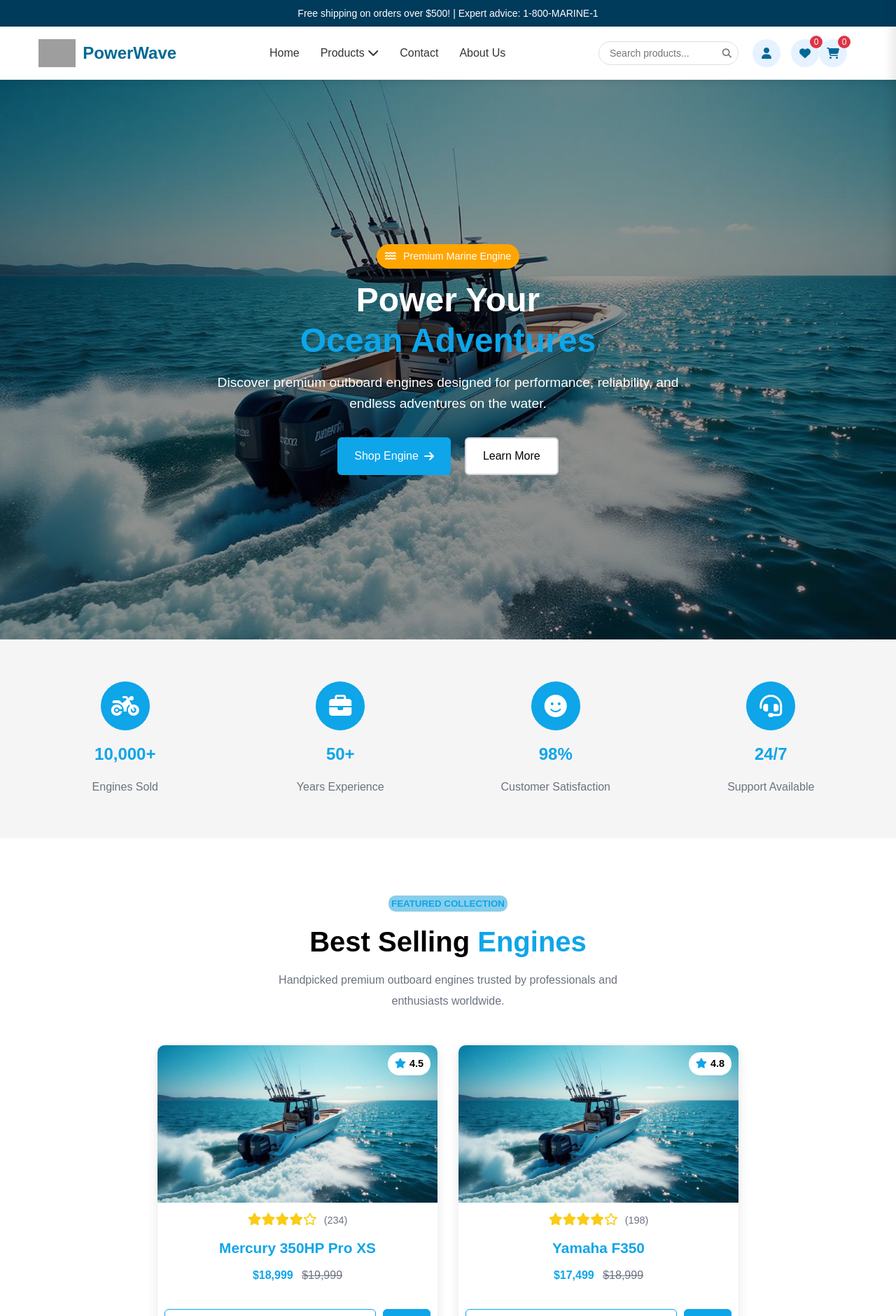
After one commit to Jeanphilippe45tr/Outboards-sales, a PHP site: page /pages/account/dashboard.php in a window 1280 px wide. The commit adds this page. Shown: the top 1881 px of the page at 70% size. Run offline with PHP 8.4, Linux system fonts and the light colour scheme; data that the repository does not hold is empty; grey boxes are pictures that could not be loaded.

Commit message:
Modifications des fichiers existants et ajout des nouveaux fichiers

```diff
--- /dev/null
+++ b/includes/collection.php
@@ -0,0 +1,265 @@
+<section class="featured-collection">
+  <style>
+    .featured-collection {
+      background-color: white; /* section background changed to white */
+      color: black;
+      padding: 80px 20px;
+      font-family: Arial, sans-serif;
+      text-align: center;
+    }
+
+    /* Header texts */
+    .featured-collection small {
+      color: #0ea5e9;
+      font-weight: bold;
+      text-transform: uppercase;
+      background: skyblue;
+      padding: 4px;
+      border-radius: 10px;
+    }
+
+    .featured-collection h2 {
+      font-size: 2.5rem;
+      margin: 10px 0;
+    }
+
+    .featured-collection h2 .black-text {
+      color: black;
+    }
+
+    .featured-collection h2 .blue-text {
+      color: #0ea5e9;
+    }
+
+    .featured-collection p {
+      color: #6b7280; /* gray subtitle */
+      font-size: 1rem;
+      margin: 5px 0;
+    }
+
+    /* Cards container */
+    .fc-cards {
+      display: flex;
+      justify-content: center;
+      gap: 30px;
+      margin-top: 50px;
+      flex-wrap: wrap;
+      align-items: stretch;
+    }
+
+    .fc-card {
+      background: white;
+      color: black;
+      border-radius: 10px;
+      overflow: hidden;
+      width: 400px;
+      position: relative;
+      padding-bottom: 20px;
+      text-align: center;
+      box-shadow: 0 5px 15px rgba(0,0,0,0.1); /* subtle shadow */
+      display: flex;
+      flex-direction: column;
+      justify-content: space-between;
+    }
+
+    .fc-card img {
+      width: 100%;
+      display: block;
+    }
+
+    /* Top right rating */
+    .fc-card .rating-top {
+      position: absolute;
+      top: 10px;
+      right: 10px;
+      background: white;
+      padding: 5px 10px;
+      border-radius: 20px;
+      font-weight: bold;
+      display: flex;
+      align-items: center;
+      gap: 5px;
+      font-size: 0.9rem;
+    }
+
+    .fc-card .rating-top i {
+      color: #0ea5e9;
+    }
+
+    /* Stars & review count */
+    .fc-stars {
+      margin: 10px 0 5px 0;
+      color: #facc15; /* gold stars */
+      font-size: 1.1rem;
+    }
+
+    .fc-stars span {
+      color: #6b7280; /* review count */
+      font-size: 0.9rem;
+      margin-left: 5px;
+    }
+
+    .fc-card h3 {
+      color: #0ea5e9;
+      font-size: 1.3rem;
+      margin: 5px 0;
+    }
+
+    .fc-card .price {
+      margin: 5px 0 15px 0;
+    }
+
+    .fc-card .price .current {
+      color: #0ea5e9;
+      font-weight: bold;
+      margin-right: 8px;
+    }
+
+    .fc-card .price .old {
+      color: #6b7280;
+      text-decoration: line-through;
+    }
+
+    /* Buttons */
+    .fc-buttons {
+      display: flex;
+      justify-content: center;
+      gap: 10px;
+      margin-top: 10px;
+      padding: 10px;
+    }
+
+    .fc-buttons .btn {
+      padding: 12px 24px;
+      border: none;
+      border-radius: 6px;
+      cursor: pointer;
+      text-decoration: none;
+      display: inline-flex;
+      align-items: center;
+      gap: 5px;
+      font-weight: bold;
+      border: 1px solid #0ea5e9;
+    }
+
+    .btn-view {
+      background: #ffffff;
+      color: black;
+      flex: 1;
+      justify-content: center;
+      border: 2px solid #0ea5e9;
+      transition: 0.3s;
+    }
+    .btn-view:hover {
+      background: #0ea5e9;
+      color: white;
+    }
+
+    .btn-cart {
+      background: #0ea5e9;
+      color: white;
+    }
+
+    /* View all button */
+    .view-all-btn {
+      margin-top: 50px;
+      display: inline-flex;
+      align-items: center;
+      gap: 8px;
+      background: #0ea5e9;
+      color: white;
+      padding: 14px 28px;
+      border-radius: 6px;
+      font-weight: bold;
+      text-decoration: none;
+      cursor: pointer;
+      transition: 0.3s;
+    }
+
+    .view-all-btn:hover {
+      background: #0284c7;
+    }
+
+    /* Responsive */
+    @media (max-width: 1024px) {
+      .fc-cards {
+        gap: 20px;
+      }
+    }
+
+    @media (max-width: 768px) {
+      .fc-cards {
+        flex-direction: column;
+        align-items: center;
+      }
+
+      .fc-card {
+        width: 90%;
+      }
+    }
+  </style>
+
+  <small>Featured Collection</small>
+  <h2><span class="black-text">Best Selling</span> <span class="blue-text">Engines</span></h2>
+  <p>Handpicked premium outboard engines trusted by professionals and</p>
+  <p>enthusiasts worldwide.</p>
+
+  <div class="fc-cards">
+    <!-- Card 1 -->
+    <div class="fc-card">
+      <div class="rating-top">
+        <i class="fas fa-star"></i> 4.5
+      </div>
+      <img src="/../assets/images/products/hero.jpg" alt="Mercury 350HP Pro XS">
+      <div class="fc-stars">
+        <i class="fas fa-star"></i><i class="fas fa-star"></i><i class="fas fa-star"></i><i class="fas fa-star"></i><i class="far fa-star"></i>
+        <span>(234)</span>
+      </div>
+      <h3>Mercury 350HP Pro XS</h3>
+      <div class="price"><span class="current">$18,999</span> <span class="old">$19,999</span></div>
+      <div class="fc-buttons">
+        <a href="#" class="btn btn-view">View Details</a>
+        <a href="#" class="btn btn-cart"><i class="fas fa-shopping-cart"></i></a>
+      </div>
+    </div>
+
+    <!-- Card 2 -->
+    <div class="fc-card">
+      <div class="rating-top">
+        <i class="fas fa-star"></i> 4.8
+      </div>
+      <img src="/../assets/images/products/hero.jpg" alt="Yamaha F350">
+      <div class="fc-stars">
+        <i class="fas fa-star"></i><i class="fas fa-star"></i><i class="fas fa-star"></i><i class="fas fa-star"></i><i class="far fa-star"></i>
+        <span>(198)</span>
+      </div>
+      <h3>Yamaha F350</h3>
+      <div class="price"><span class="current">$17,499</span> <span class="old">$18,999</span></div>
+      <div class="fc-buttons">
+        <a href="#" class="btn btn-view">View Details</a>
+        <a href="#" class="btn btn-cart"><i class="fas fa-shopping-cart"></i></a>
+      </div>
+    </div>
+
+    <!-- Card 3 -->
+    <div class="fc-card">
+      <div class="rating-top">
+        <i class="fas fa-star"></i> 4.7
+      </div>
+      <img src="/../assets/images/products/hero.jpg" alt="Evinrude G2 300">
+      <div class="fc-stars">
+        <i class="fas fa-star"></i><i class="fas fa-star"></i><i class="fas fa-star"></i><i class="fas fa-star"></i><i class="far fa-star"></i>
+        <span>(210)</span>
+      </div>
+      <h3>Evinrude G2 300</h3>
+      <div class="price"><span class="current">$16,899</span> <span class="old">$18,499</span></div>
+      <div class="fc-buttons">
+        <a href="#" class="btn btn-view">View Details</a>
+        <a href="#" class="btn btn-cart"><i class="fas fa-shopping-cart"></i></a>
+      </div>
+    </div>
+  </div>
+
+  <a href="#" class="view-all-btn">View All Products <i class="fas fa-arrow-right"></i></a>
+
+</section>
--- a/includes/header.php
+++ b/includes/header.php
@@ -19,6 +19,7 @@ $username = $isLoggedIn ? $_SESSION['username'] : '';
     <link rel="stylesheet" href="<?php echo $base_url; ?>/assets/css/style.css">
     <link rel="stylesheet" href="<?php echo $base_url; ?>assets/css/responsive.css">
     <link rel="stylesheet" href="https://cdnjs.cloudflare.com/ajax/libs/font-awesome/6.4.0/css/all.min.css">
+    <link rel="stylesheet" href="https://cdnjs.cloudflare.com/ajax/libs/font-awesome/6.5.0/css/all.min.css">
 </head>
 
 <body>
--- /dev/null
+++ b/includes/main.php
@@ -0,0 +1,214 @@
+<!DOCTYPE html>
+<html lang="en">
+<head>
+  <meta charset="UTF-8">
+  <meta name="viewport" content="width=device-width, initial-scale=1.0">
+  <title>Main Component</title>
+<style>
+    body, html {
+    margin: 0;
+    padding: 0;
+    font-family: Arial, sans-serif;
+  }
+
+  .hero {
+    position: relative;
+    height: 100vh;
+    width: 100%;
+    background: url('/../assets/images/products/hero.jpg') no-repeat center center/cover;
+    display: flex;
+    justify-content: center;
+    align-items: center;
+    text-align: center;
+    color: white;
+  }
+
+  .hero-overlay {
+    position: absolute;
+    top: 0;
+    left: 0;
+    width: 100%;
+    height: 100%;
+    background: rgba(0, 0, 0, 0.4);
+  }
+
+  .hero-content {
+    position: relative;
+    z-index: 1;
+    max-width: 700px;
+    padding: 20px;
+  }
+
+  /* Badge */
+  .badge {
+    display: inline-block;
+    background: orange;
+    color: white;
+    font-size: 0.9rem;
+    padding: 6px 12px;
+    border-radius: 20px;
+    margin-bottom: 1rem;
+  }
+
+  .badge i {
+    margin-right: 6px;
+  }
+
+  /* Title */
+  .hero h1 {
+    font-size: 3rem;
+    margin-bottom: 1rem;
+    line-height: 1.2;
+  }
+
+  .title-white {
+    color: white;
+  }
+
+  .title-blue {
+    color: #0ea5e9; /* sky blue */
+  }
+
+  /* Subtitle */
+  .subtitle {
+    font-size: 1.2rem;
+    margin-bottom: 2rem;
+    color: #white;
+  }
+
+  /* Buttons */
+  .btn-container {
+    display: flex;
+    gap: 20px;
+    justify-content: center;
+  }
+
+  .btn {
+    padding: 12px 24px;
+    border: none;
+    border-radius: 6px;
+    font-size: 1rem;
+    cursor: pointer;
+    transition: 0.3s;
+    text-decoration: none;
+    display: inline-flex;
+    align-items: center;
+    gap: 8px;
+  }
+
+  .btn-shop {
+    background-color: #0ea5e9; /* sky blue */
+    color: white;
+  }
+
+  .btn-shop:hover {
+    background-color: #0284c7;
+  }
+
+  .btn-learn {
+    background-color: white;
+    color: black;
+    border: 2px solid #d1d5db;
+  }
+
+  .btn-learn:hover {
+    background-color: #f9fafb;
+  }
+
+ /* Hero Section Responsive */
+@media (max-width: 1024px) {
+  .hero h1 {
+    font-size: 2.5rem;
+  }
+  .subtitle {
+    font-size: 1.1rem;
+  }
+  .badge {
+    font-size: 0.85rem;
+    padding: 5px 10px;
+  }
+  .btn {
+    padding: 10px 20px;
+    font-size: 0.95rem;
+  }
+}
+
+@media (max-width: 768px) {
+  .hero h1 {
+    font-size: 2rem;
+  }
+  .subtitle {
+    font-size: 1rem;
+  }
+  .badge {
+    font-size: 0.8rem;
+    padding: 4px 8px;
+  }
+  .btn-container {
+    flex-direction: column;
+    gap: 12px;
+  }
+  .btn {
+    width: 80%;
+    justify-content: center;
+  }
+}
+
+@media (max-width: 480px) {
+  .hero {
+    padding: 20px;
+  }
+  .hero h1 {
+    font-size: 1.6rem;
+  }
+  .subtitle {
+    font-size: 0.9rem;
+  }
+  .badge {
+    font-size: 0.75rem;
+    padding: 3px 6px;
+  }
+  .btn {
+    width: 100%;
+    padding: 10px;
+    font-size: 0.9rem;
+  }
+}
+
+</style>
+</head>
+<body>
+  <section class="hero">
+    <div class="hero-overlay"></div>
+    <div class="hero-content">
+
+      <!-- Top Badge -->
+      <div class="badge">
+        <i class="fas fa-water"></i> Premium Marine Engine
+      </div>
+
+      <!-- Title -->
+      <h1>
+        <span class="title-white">Power Your</span><br>
+        <span class="title-blue">Ocean Adventures</span>
+      </h1>
+
+      <!-- Subtitle -->
+      <p class="subtitle">
+        Discover premium outboard engines designed for performance, reliability,
+        and endless adventures on the water.
+      </p>
+
+      <!-- Buttons -->
+      <div class="btn-container">
+        <a href="shop.php" class="btn btn-shop">
+          Shop Engine <i class="fas fa-arrow-right"></i>
+        </a>
+        <a href="learn.php" class="btn btn-learn">Learn More</a>
+      </div>
+    </div>
+  </section>
+
+
+</body>
+</html>
--- /dev/null
+++ b/includes/review.php
@@ -0,0 +1,109 @@
+<!DOCTYPE html>
+<html lang="en">
+<head>
+  <meta charset="UTF-8">
+  <meta name="viewport" content="width=device-width, initial-scale=1.0">
+  <title>Document</title>
+  <style>
+    .review-section {
+  background-color: #F5F5F5;
+  padding: 60px 20px;
+}
+
+.review-container {
+  display: flex;
+  justify-content: space-around;
+  flex-wrap: wrap;
+  gap: 30px;
+  max-width: 1200px;
+  margin: 0 auto;
+  text-align: center;
+}
+
+.review-item {
+  flex: 1 1 200px;
+  display: flex;
+  flex-direction: column;
+  align-items: center;
+  gap: 15px;
+}
+
+.review-icon {
+  background-color: #0ea5e9; /* sky blue */
+  color: white;
+  font-size: 2rem;
+  width: 70px;
+  height: 70px;
+  display: flex;
+  justify-content: center;
+  align-items: center;
+  border-radius: 50%;
+}
+
+.review-item h2 {
+  color: #0ea5e9; /* sky blue */
+  font-size: 1.5rem;
+  margin: 0;
+}
+
+.review-item p {
+  color: #6b7280; /* gray */
+  font-size: 1rem;
+  margin: 0;
+}
+
+/* Responsive */
+@media (max-width: 768px) {
+  .review-container {
+    flex-direction: column;
+    gap: 40px;
+  }
+
+  .review-item {
+    flex: 1 1 auto;
+  }
+}
+
+  </style>
+</head>
+<body>
+<section class="review-section">
+  <div class="review-container">
+
+    <div class="review-item">
+      <div class="review-icon">
+        <i class="fas fa-motorcycle"></i>
+      </div>
+      <h2>10,000+</h2>
+      <p>Engines Sold</p>
+    </div>
+
+    <div class="review-item">
+      <div class="review-icon">
+        <i class="fas fa-briefcase"></i>
+      </div>
+      <h2>50+</h2>
+      <p>Years Experience</p>
+    </div>
+
+    <div class="review-item">
+      <div class="review-icon">
+        <i class="fas fa-smile"></i>
+      </div>
+      <h2>98%</h2>
+      <p>Customer Satisfaction</p>
+    </div>
+
+    <div class="review-item">
+      <div class="review-icon">
+        <i class="fas fa-headset"></i>
+      </div>
+      <h2>24/7</h2>
+      <p>Support Available</p>
+    </div>
+
+  </div>
+</section>
+
+</body>
+</html>
--- /dev/null
+++ b/pages/account/dashboard.php
@@ -0,0 +1,15 @@
+<?php
+  include '../../includes/header.php';
+?>
+
+<main>
+  <?php include '../../includes/main.php'; ?>
+</main>
+
+<?php include '../../includes/review.php'; ?>
+
+<?php include '../../includes/collection.php'; ?>
+
+<?php
+  include '../../includes/footer.php';
+?>
--- a/pages/account/login.php
+++ b/pages/account/login.php
@@ -512,7 +512,7 @@
                 </button>
 
                 <div class="login-footer">
-                    Don't have an account? <a href="<?php echo $base_url; ?>pages/account/register.php">Create one
+                    Don't have an account? <a href="<?php echo $base_url; ?>register.php">Create one
                         here</a>
                 </div>
             </div>
--- a/pages/account/register.php
+++ b/pages/account/register.php
@@ -749,7 +749,7 @@
                 </button>
 
                 <div class="register-footer">
-                    Already have an account? <a href="<?php echo $base_url; ?>pages/account/login.php">Sign in here</a>
+                    Already have an account? <a href="<?php echo $base_url; ?>login.php">Sign in here</a>
                 </div>
             </div>
         </div>
```
Also changed, not shown: assets/images/products/hero.jpg (added).
